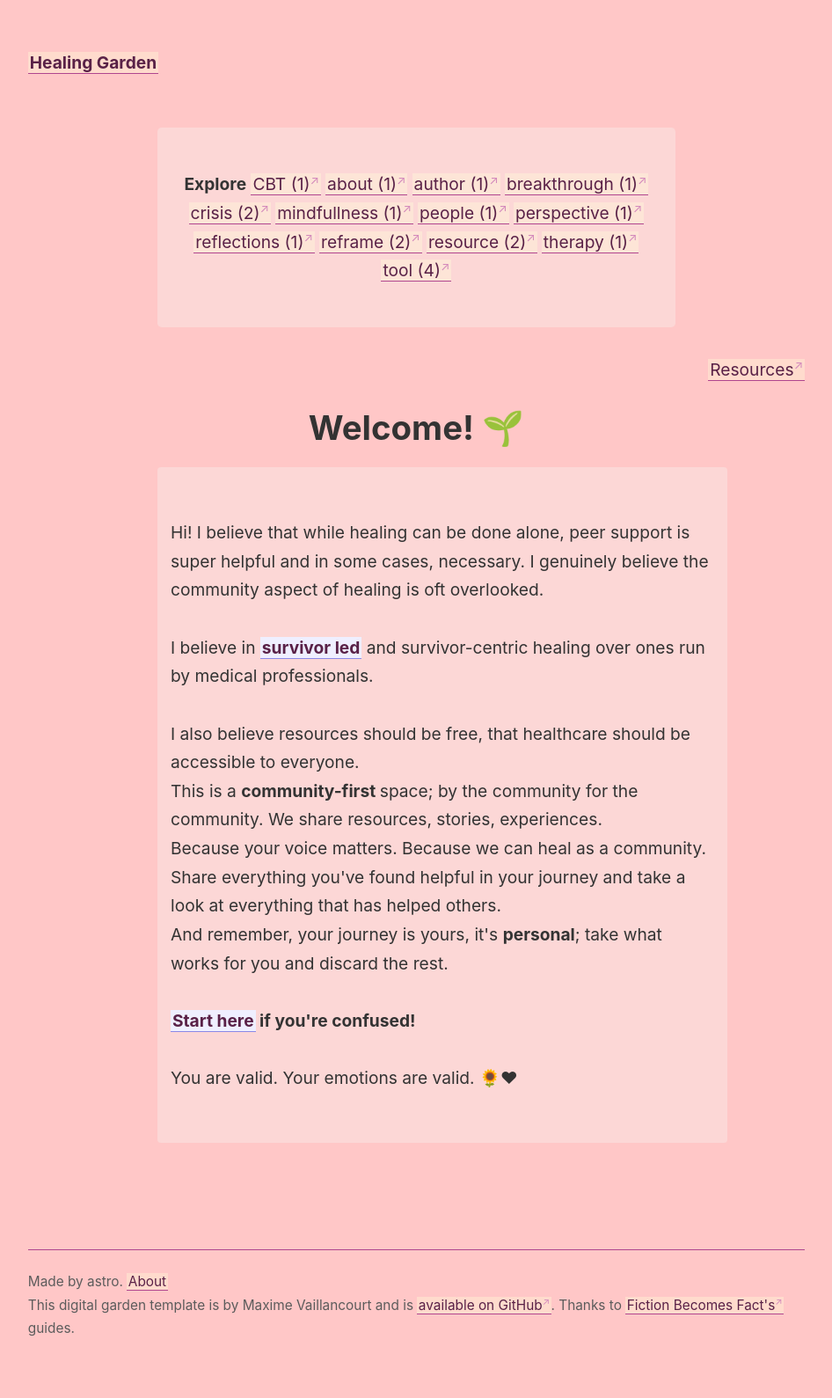
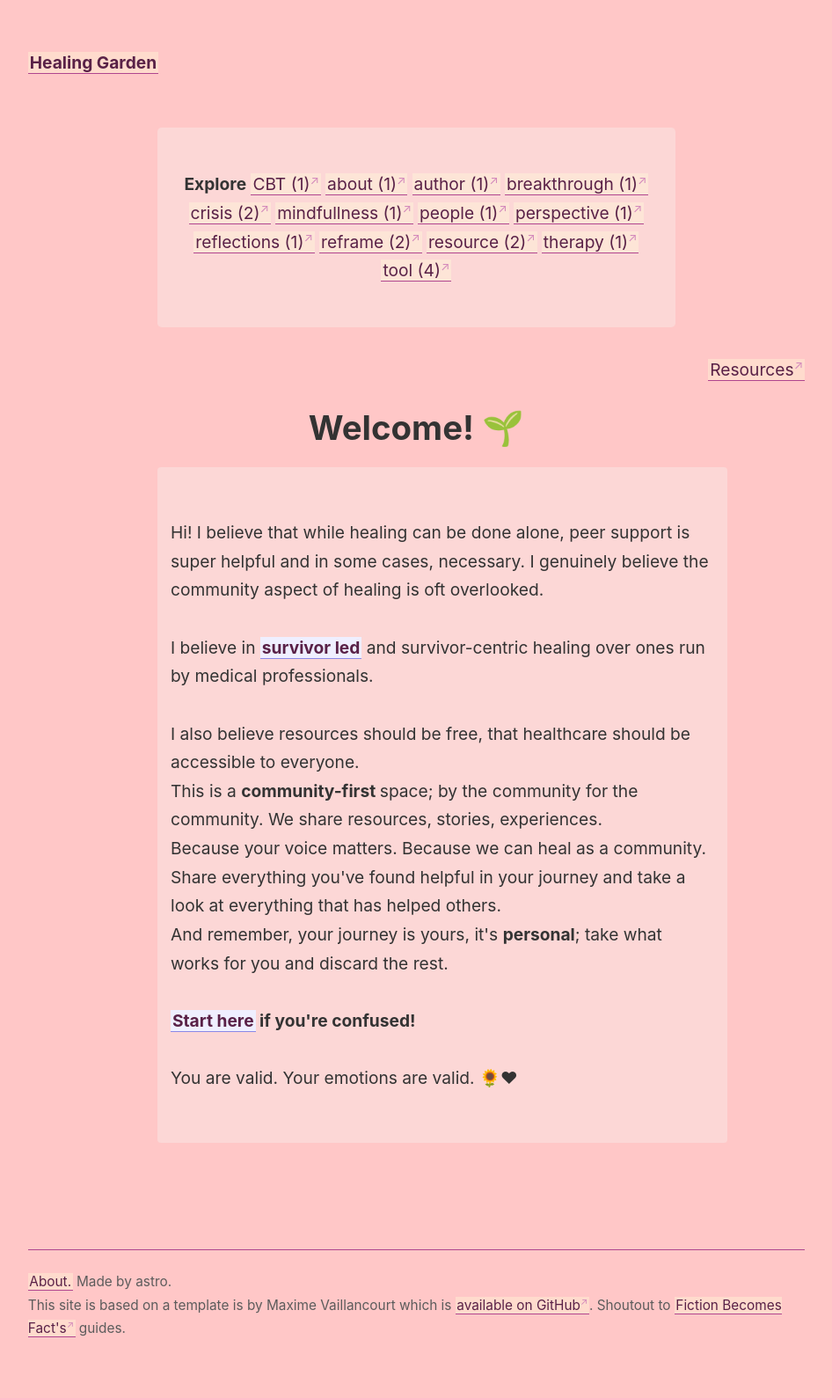
Before and after one commit to corvusdeinanis/couscous, a Jekyll site: the page built from index.html, in a window 1280 px wide. Shown: the whole page at 88% size, without its empty margins (45-991 px from the left). Built offline with Jekyll 4.4.1, drawn with Linux system fonts in a browser that asks for light colours; the list of posts is cut into pages by our own code.

Commit message:
Update footer.html

```diff
--- a/_includes/footer.html
+++ b/_includes/footer.html
@@ -1,8 +1,6 @@
 <hr>
 
-Made by astro. <a class="internal-link" href="/about">About</a> <br>
+<a class="internal-link" href="/about">About.</a> Made by astro. <br>
 
-This digital garden template is by Maxime Vaillancourt and is <a href = "https://github.com/maximevaillancourt/digital-garden-jekyll-template">
-available on GitHub</a>.
-
-Thanks to <a href ="https://fictionbecomesfact.com/">Fiction Becomes Fact's</a> guides.
+This site is based on a template is by Maxime Vaillancourt which is <a href = "https://github.com/maximevaillancourt/digital-garden-jekyll-template">
+available on GitHub</a>. Shoutout to <a href ="https://fictionbecomesfact.com/">Fiction Becomes Fact's</a> guides.
```
